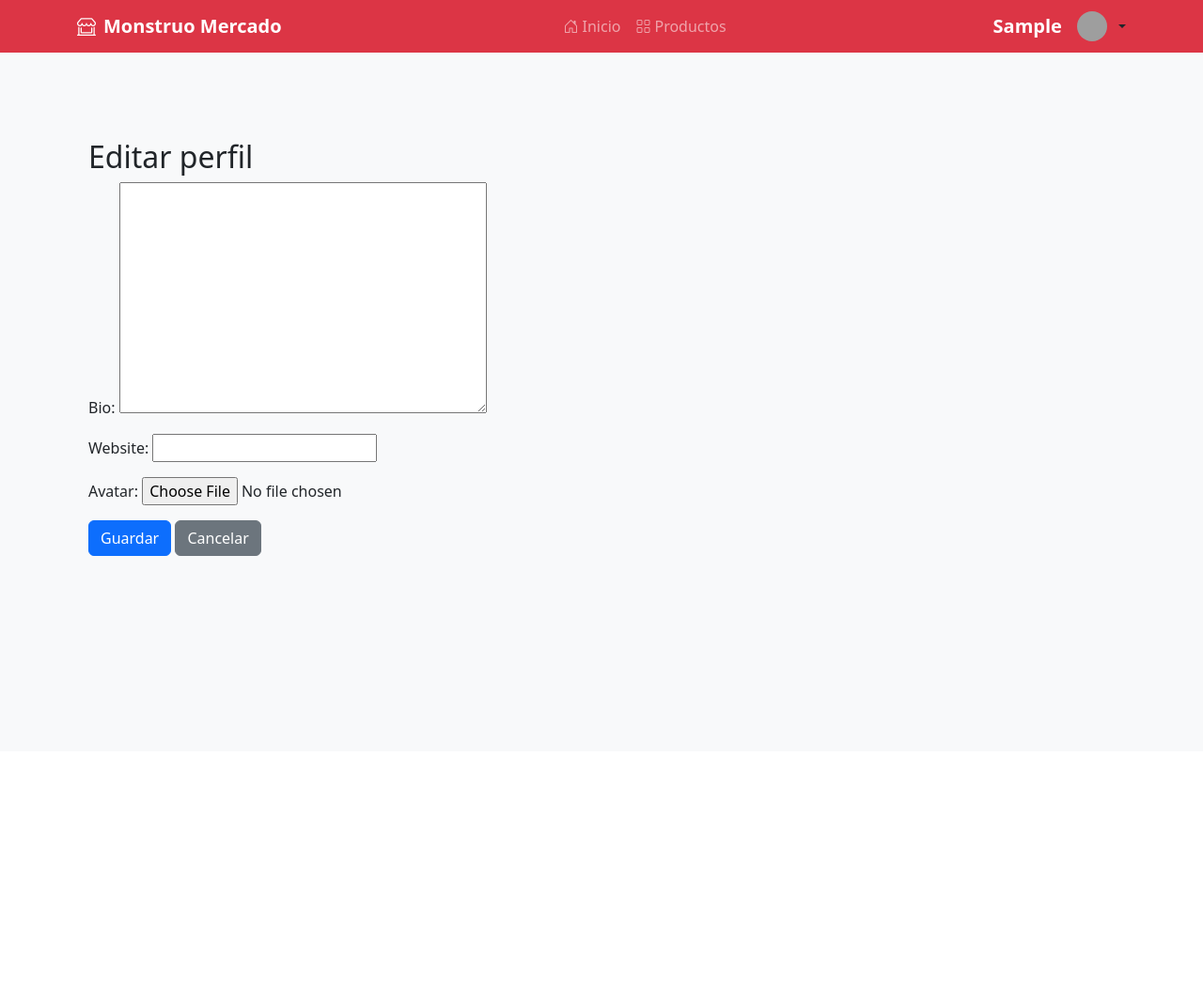
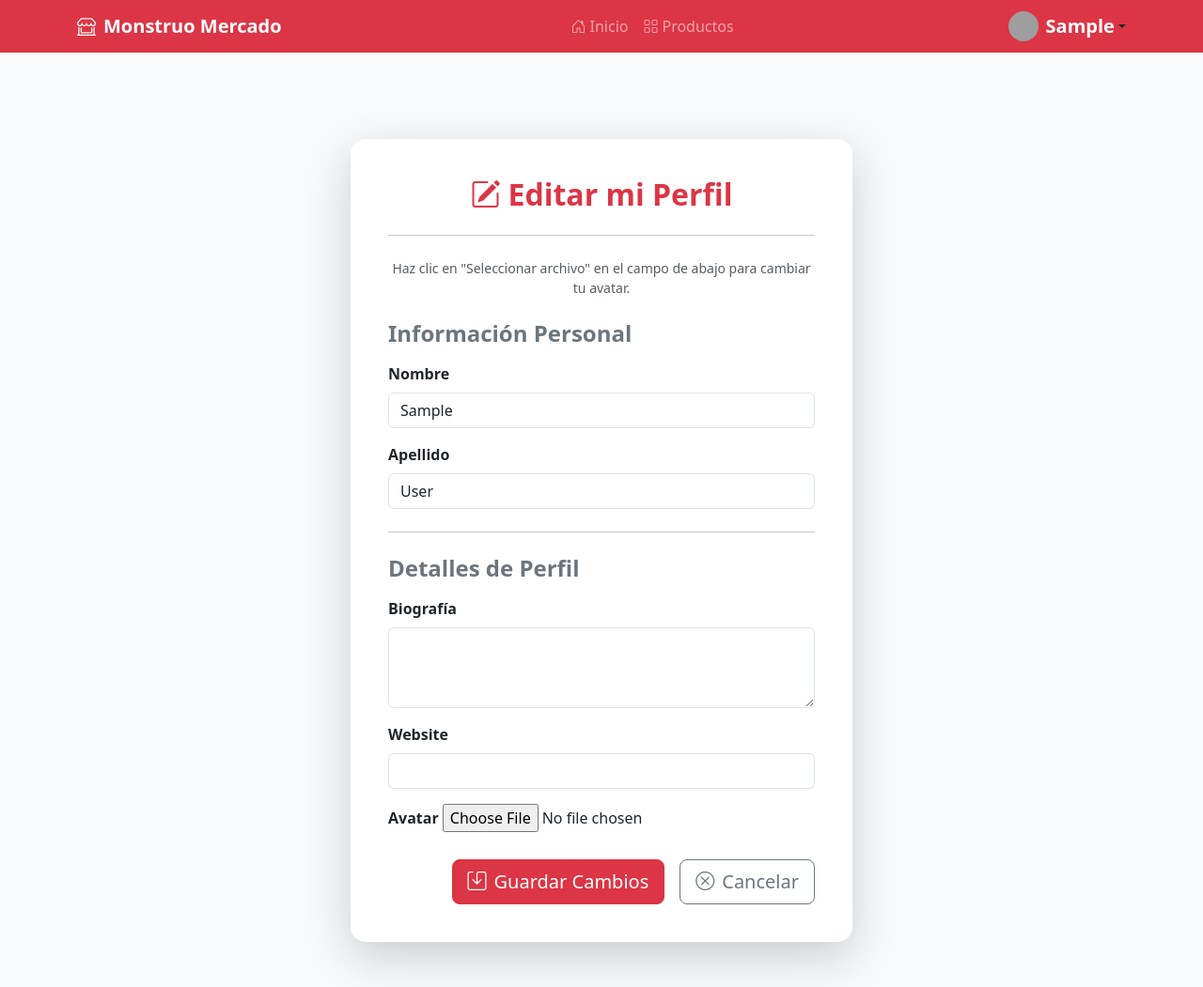
Before and after one commit to guuty/Monstro-Mercado, a Django app: page /perfil/editar/ in a window 1280 px wide. Shown: the whole page at 94% size. Before the commit the page ends 592 px from the top, so only its background shows below. Run offline with Django 5.2, Linux system fonts and the light colour scheme; the visitor is signed in with stand-in values (Sample User, id 1); some libraries are stand-ins or nearby versions; grey boxes are pictures that could not be loaded.

Commit message:
mejoras en el sector de mi perfil

```diff
--- a/core/templates/base.html
+++ b/core/templates/base.html
@@ -1,7 +1,5 @@
 {% load static %}
-
-
-<!DOCTYPE html>
+{% load socialaccount %}  <!DOCTYPE html>
 <html lang="es">
 <head>
     <meta charset="utf-8">
@@ -74,7 +72,6 @@
         }
 
 
-
         /* Clase de espaciado para compensar el Navbar fijo */
         .top-content-offset {
             /* 100px es un buen valor para empezar. AJUSTALO si necesitas más o menos. */
@@ -82,12 +79,10 @@
         }
     </style>
 
-
-
     {% block extra_css %}{% endblock %}
 </head>
 <body class="bg-light">
-    <nav <nav class="navbar navbar-expand-lg navbar-dark bg-danger fixed-top" style="z-index: 1050;">
+    <nav class="navbar navbar-expand-lg navbar-dark bg-danger fixed-top" style="z-index: 1050;">
         <div class="container">
             <a class="navbar-brand fw-bold" href="{% url 'home' %}">
                 <i class="bi bi-shop-window me-2"></i>Monstruo Mercado
@@ -111,24 +106,27 @@
                 </ul>
 
                 <div class="d-flex align-items-center gap-3">
-
-
-                        {# BOTÓN DE PUBLICAR (VISIBLE Y CORREGIDO) #}
-
-
+                    {# === LÓGICA DE LOGIN/PERFIL CORREGIDA === #}
+                    {% if user.is_authenticated %}
 
                         <div class="dropdown">
                             <a class="nav-link dropdown-toggle d-flex align-items-center" href="#" role="button" data-bs-toggle="dropdown">
-                                {% if user.is_authenticated %}
 
-                        {# BOTÓN DE PUBLICAR (VISIBLE Y CORREGIDO) #}
+                                {# 1. LÓGICA DE IMAGEN DE PERFIL (SOCIAL O LOCAL) #}
+                                {% get_social_accounts user as accounts %}
+                                {% with default_avatar_html=True %}
+                                    {% for account in accounts %}
+                                        {% if account.provider == 'google' %}
+                                            <img src="{{ account.get_avatar_url }}"
+                                                alt="{{ user.username }}"
+                                                class="rounded-circle me-2"
+                                                width="32" height="32"
+                                                style="object-fit: cover;">
+                                            {% with default_avatar_html=False %}{% endwith %}
+                                        {% endif %}
+                                    {% endfor %}
 
-
-                        <span class="navbar-brand fw-bold">
-                            {{ user.first_name|default:user.username }}
-                        </span>
-
-
+                                    {% if default_avatar_html %}
                                         {% if user.profile.avatar %}
                                             <img src="{{ user.profile.avatar.url }}"
                                                 alt="Avatar"
@@ -141,29 +139,28 @@
                                                 class="rounded-circle me-2"
                                                 width="32" height="32">
                                         {% endif %}
+                                    {% endif %}
+                                {% endwith %}
+                                {# FIN IMAGEN DE PERFIL #}
+
+                                <span class="navbar-brand fw-bold me-0">
+                                    {{ user.first_name|default:user.username }}
+                                </span>
                             </a>
+
                             <ul class="dropdown-menu dropdown-menu-end">
-
-                                {# ENLACE MI PERFIL (CORREGIDO CON NAMESPACE 'perfil') #}
                                 <li><a class="dropdown-item" href="{% url 'profile' %}">
                                     <i class="bi bi-person me-2"></i>Mi Perfil
                                 </a></li>
-
-                                {# ENLACE DE PUBLICAR DENTRO DEL DROPDOWN (CORREGIDO) #}
                                 <li><a class="dropdown-item" href="{% url 'productos:product_create' %}">
                                     <i class="bi bi-plus-circle me-2"></i>Publicar
                                 </a></li>
                                 <li><a class="dropdown-item" href="{% url 'favoritos:list' %}">
                                     <i class="bi bi-heart-fill text-danger me-2"></i>Favoritos
                                 </a></li>
-
-                                 <li>
-
-                                    <a class="dropdown-item rounded-3" href="{% url 'productos:ver_carrito' %}">
+                                <li><a class="dropdown-item rounded-3" href="{% url 'productos:ver_carrito' %}">
                                     <i class="bi bi-cart3 me-2"></i> Ver Carrito
-                                    </a>
-                                </li>
-
+                                </a></li>
                                 <li><hr class="dropdown-divider"></li>
                                 <li>
                                     <form method="post" action="{% url 'account_logout' %}" class="px-3">
@@ -176,6 +173,7 @@
                             </ul>
                         </div>
                     {% else %}
+                        {# Botones de LOGIN/SIGNUP para usuarios no autenticados #}
                         <a href="{% url 'account_login' %}" class="btn btn-outline-light btn-sm">
                             <i class="bi bi-box-arrow-in-right me-1"></i>Entrar
                         </a>
@@ -183,11 +181,11 @@
                             <i class="bi bi-person-plus me-1"></i>Registrarse
                         </a>
                     {% endif %}
+                    {# === FIN LÓGICA DE LOGIN/PERFIL CORREGIDA === #}
                 </div>
             </div>
         </div>
     </nav>
-
     <main class="container top-content-offset">
         {% block content %}{% endblock %}
     </main>
@@ -261,6 +259,8 @@ document.addEventListener('DOMContentLoaded', function() {
         });
     });
 });
+
 </script>
+ <script src="https://sdk.mercadopago.com/js/v2"></script>
 </body>
 </html>
--- a/mymarket/settings.py
+++ b/mymarket/settings.py
@@ -214,3 +214,5 @@ DEFAULT_AUTO_FIELD = 'django.db.models.BigAutoField'
 USE_THOUSAND_SEPARATOR = True
 THOUSAND_SEPARATOR = '.'
 DECIMAL_SEPARATOR = ','
+
+SITE_URL = 'http://127.0.0.1:8000'
--- a/perfil/forms.py
+++ b/perfil/forms.py
@@ -1,7 +1,24 @@
 from django import forms
-from .models import Profile
+from django.contrib.auth.models import User  # <--- ESTO ES LO QUE FALTABA O SE PERDIÓ
+from .models import Profile # Asegúrate de que tu modelo Profile esté aquí
 
-class ProfileForm(forms.ModelForm):
+# Formulario para campos del modelo User (nombre, apellido)
+class UserUpdateForm(forms.ModelForm):
+    first_name = forms.CharField(label='Nombre', max_length=150, required=True,
+                                 widget=forms.TextInput(attrs={'class': 'form-control'}))
+    last_name = forms.CharField(label='Apellido', max_length=150, required=True,
+                                widget=forms.TextInput(attrs={'class': 'form-control'}))
+
+    class Meta:
+        model = User # Aquí se necesita la clase User importada
+        fields = ['first_name', 'last_name']
+
+# Formulario para campos del modelo Profile (bio, avatar, etc.)
+class ProfileUpdateForm(forms.ModelForm):
+    bio = forms.CharField(label='Biografía', required=False,
+                          widget=forms.Textarea(attrs={'class': 'form-control', 'rows': 3}))
+    # Agrega el resto de tus campos de Profile si los tienes
+
     class Meta:
         model = Profile
-        fields = ["bio", "website", "avatar"]
+        fields = ['bio', 'website', 'avatar'] # O los campos que tengas
--- a/perfil/templates/perfil/profile_edit.html
+++ b/perfil/templates/perfil/profile_edit.html
@@ -1,15 +1,100 @@
 {% extends "base.html" %}
-{%load static%}
+{% load static %}
+{% load widget_tweaks %} {# ¡Necesitas cargar esto si quieres aplicar clases CSS! #}
+
+{% block title %}Editar Perfil{% endblock %}
+
 {% block content %}
+<div class="container my-5">
+
+    {# Mostrar mensajes de Django (éxito/error) #}
+    {% if messages %}
+        <div class="row justify-content-center mb-3">
+            <div class="col-md-8 col-lg-6">
+                {% for message in messages %}
+                    <div class="alert alert-{{ message.tags }} alert-dismissible fade show" role="alert">
+                        {{ message }}
+                        <button type="button" class="btn-close" data-bs-dismiss="alert" aria-label="Close"></button>
+                    </div>
+                {% endfor %}
+            </div>
+        </div>
+    {% endif %}
+
+    <div class="row justify-content-center">
+        <div class="col-md-8 col-lg-6">
+
+            <div class="card shadow-lg p-4 border-0 rounded-4">
+                <div class="card-body">
+                    <h2 class="card-title text-center mb-4 text-danger fw-bold">
+                        <i class="bi bi-pencil-square me-2"></i>Editar mi Perfil
+                    </h2>
+                    <hr class="mb-4">
+
+                    <form method="post" enctype="multipart/form-data">
+                        {% csrf_token %}
+
+                        {# Sección del Avatar Actualizada y Centrada #}
+                        <div class="text-center mb-4">
+                            {% if user.profile.avatar %}
+                                <img src="{{ user.profile.avatar.url }}"
+                                    alt="Avatar actual"
+                                    class="img-thumbnail rounded-circle mb-3"
+                                    style="width: 150px; height: 150px; object-fit: cover;">
+                            {% endif %}
+                            <p class="text-muted small">Haz clic en "Seleccionar archivo" en el campo de abajo para cambiar tu avatar.</p>
+                        </div>
+
+                        {# === 1. Renderizado del USER FORM (Nombre y Apellido) === #}
+                        <h4 class="text-secondary fw-bold mb-3">Información Personal</h4>
+                        {% for field in user_form %}
+                            <div class="mb-3">
+                                <label for="{{ field.id_for_label }}" class="form-label fw-bold">{{ field.label }}</label>
+                                {{ field|add_class:"form-control" }}
+                                {% for error in field.errors %}
+                                    <small class="text-danger d-block">{{ error }}</small>
+                                {% endfor %}
+                            </div>
+                        {% endfor %}
+
+                        <hr class="my-4">
+
+                        {# === 2. Renderizado del PROFILE FORM (Bio, Website, Avatar) === #}
+                        <h4 class="text-secondary fw-bold mb-3">Detalles de Perfil</h4>
+                        {% for field in profile_form %}
+                            <div class="mb-3">
+                                <label for="{{ field.id_for_label }}" class="form-label fw-bold">{{ field.label }}</label>
+
+                                {% if field.field.widget.input_type == 'file' %}
+                                    {# Los campos de archivo se renderizan sin la clase form-control #}
+                                    {{ field }}
+                                {% else %}
+                                    {{ field|add_class:"form-control" }}
+                                {% endif %}
+
+                                {% for error in field.errors %}
+                                    <small class="text-danger d-block">{{ error }}</small>
+                                {% endfor %}
+                                {% if field.help_text %}
+                                    <small class="form-text text-muted">{{ field.help_text }}</small>
+                                {% endif %}
+                            </div>
+                        {% endfor %}
+                        {# ============================================================== #}
 
 
-<div class="container mt-5">
-  <h2>Editar perfil</h2>
-  <form method="POST" enctype="multipart/form-data">
-    {% csrf_token %}
-    {{ form.as_p }}
-    <button type="submit" class="btn btn-primary">Guardar</button>
-    <a href="{% url 'profile' %}" class="btn btn-secondary">Cancelar</a>
-  </form>
+                        <div class="d-grid gap-2 d-md-flex justify-content-md-end mt-4">
+                            <button type="submit" class="btn btn-danger btn-lg me-md-2">
+                                <i class="bi bi-save me-2"></i>Guardar Cambios
+                            </button>
+                            <a href="{% url 'profile' %}" class="btn btn-outline-secondary btn-lg">
+                                <i class="bi bi-x-circle me-2"></i>Cancelar
+                            </a>
+                        </div>
+                    </form>
+                </div>
+            </div>
+        </div>
+    </div>
 </div>
 {% endblock %}
--- a/perfil/views.py
+++ b/perfil/views.py
@@ -1,20 +1,52 @@
 from django.shortcuts import render, redirect
 from django.contrib.auth.decorators import login_required
-from .forms import ProfileForm
+from django.contrib import messages
+# --- 🎯 CORRECCIÓN CLAVE ---
+# Debemos importar los nombres de las clases que definiste en forms.py
+from .forms import UserUpdateForm, ProfileUpdateForm
+# ---------------------------
+
 
 @login_required
 def edit_profile(request):
-    profile = request.user.profile
-    if request.method == "POST":
-        form = ProfileForm(request.POST, request.FILES, instance=profile)
-        if form.is_valid():
-            form.save()
-            return redirect("profile")
+    # Ya no usamos 'profile = request.user.profile' directamente en el GET
+    # Lo manejamos a través de la instancia en los formularios.
+
+    if request.method == 'POST':
+        # 1. Instanciar el formulario del Usuario (first_name, last_name)
+        user_form = UserUpdateForm(request.POST, instance=request.user)
+        # 2. Instanciar el formulario del Perfil (bio, avatar, etc.)
+        profile_form = ProfileUpdateForm(request.POST, request.FILES, instance=request.user.profile)
+
+        # Validar ambos formularios
+        if user_form.is_valid() and profile_form.is_valid():
+            user_form.save()
+            profile_form.save()
+
+            # Usar Django Messages para notificar al usuario (opcional pero recomendado)
+            messages.success(request, '¡Tu perfil ha sido actualizado correctamente, incluyendo tu nombre!')
+
+            # Redirigir a la vista de perfil principal
+            return redirect('profile')
+        else:
+            # Si hay errores de validación, los formularios (con errores) se pasarán al contexto
+            messages.error(request, 'Hubo un error al guardar los datos. Revisa los campos.')
+
     else:
-        form = ProfileForm(instance=profile)
+        # Petición GET: Instanciar formularios con los datos actuales
+        user_form = UserUpdateForm(instance=request.user)
+        profile_form = ProfileUpdateForm(instance=request.user.profile)
 
-    return render(request, "perfil/profile_edit.html", {"form": form})
+    context = {
+        # Ahora pasamos AMBOS formularios al template profile_edit.html
+        'user_form': user_form,
+        'profile_form': profile_form
+    }
+
+    return render(request, "perfil/profile_edit.html", context)
+
 
 @login_required
 def profile_view(request):
+    # Esta vista está bien, solo usa el perfil para renderizar la plantilla.
     return render(request, "perfil/profile.html", {"profile": request.user.profile})
--- a/productos/forms.py
+++ b/productos/forms.py
@@ -8,8 +8,8 @@ class ProductForm(forms.ModelForm):
         model = Producto
 
         fields = [
-            'nombre', 'descripcion', 'precio', 'imagen', 'stock', 'marca',
-            'category', 'condition'
+            'nombre', 'descripcion', 'precio', 'imagen', 'stock', 'marca',  # <-- CORREGIDO
+             'category', 'condition'
         ]
 
         labels = {
--- a/productos/templates/productos/ver_carrito.html
+++ b/productos/templates/productos/ver_carrito.html
@@ -129,7 +129,7 @@
    class="btn btn-danger w-100 btn-lg mb-2"
    target="_blank"> <i class="bi bi-credit-card me-2"></i>Proceder al Pago
 </a>
-
+<div id="walletBrick_container"></div>
 <p class="text-center text-muted small mb-0 mt-3">
     <i class="bi bi-shield-check me-1"></i>Compra 100% segura
 </p>
--- a/productos/views.py
+++ b/productos/views.py
@@ -217,9 +217,9 @@ def create_preference_cart(request):
         "items": items,
         "back_urls": {
             # Asegúrate que estas URLs estén correctas en tu urls.py
-            "success": request.build_absolute_uri("/products/pago-exitoso/"),
-            "failure": request.build_absolute_uri("/products/pago-fallido/"),
-            "pending": request.build_absolute_uri("/products/pago-pendiente/"),
+            "success": settings.SITE_URL("/products/pago-exitoso/"),
+            "failure": settings.SITE_URL("/products/pago-fallido/"),
+            "pending": settings.SITE_URL("/products/pago-pendiente/"),
         },
         "auto_return": "approved"
                      }
--- a/requirements.txt
+++ b/requirements.txt
@@ -25,3 +25,4 @@ django-allauth[socialaccount]
 mercado-pago==2.6.0
 requests
 python-dotenv
+django-crispy-forms
```
Also changed, not shown: productos/migrations/0007_rename_descripcion_producto_description_and_more.py (added), productos/migrations/0008_rename_description_producto_descripcion_and_more.py (added). Lines whose indentation alone changed are shown as unchanged.
